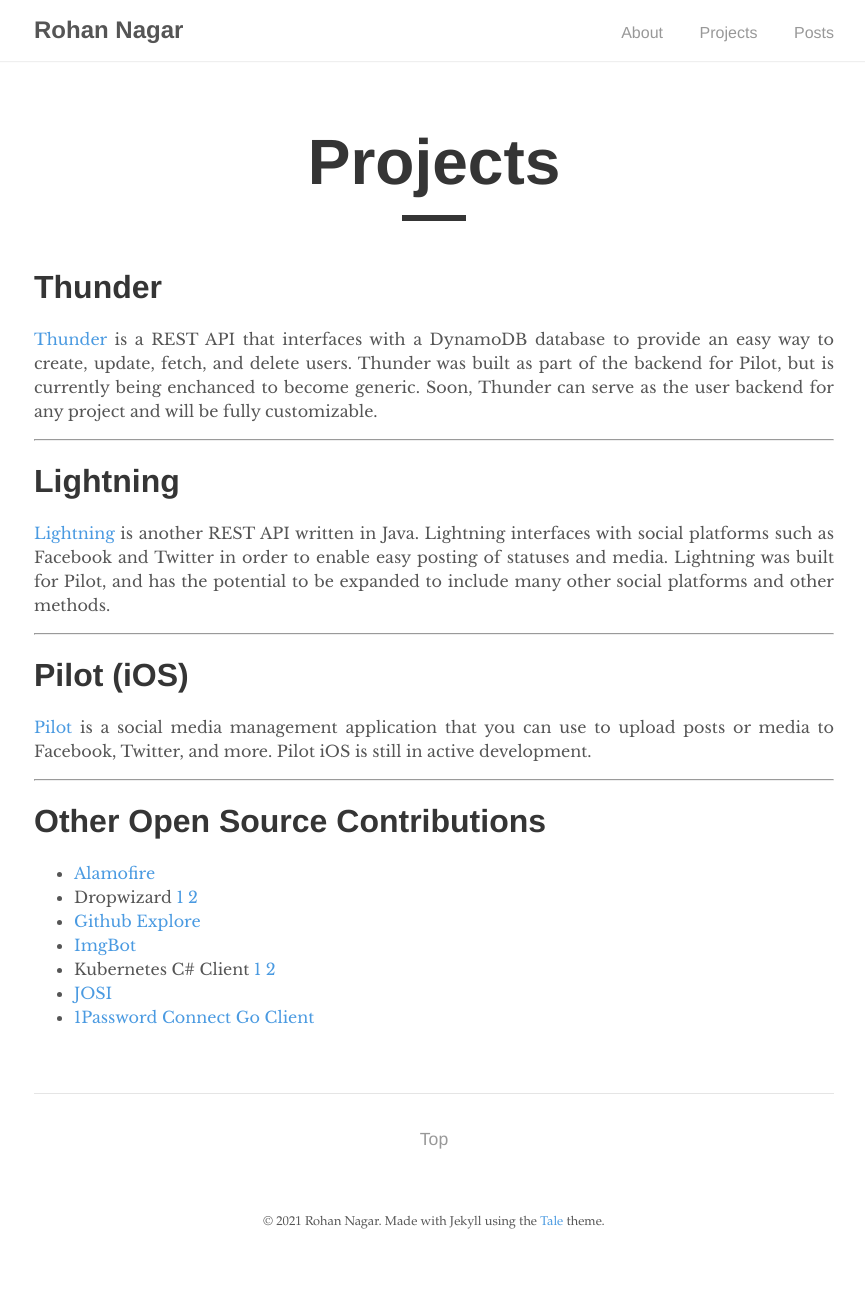
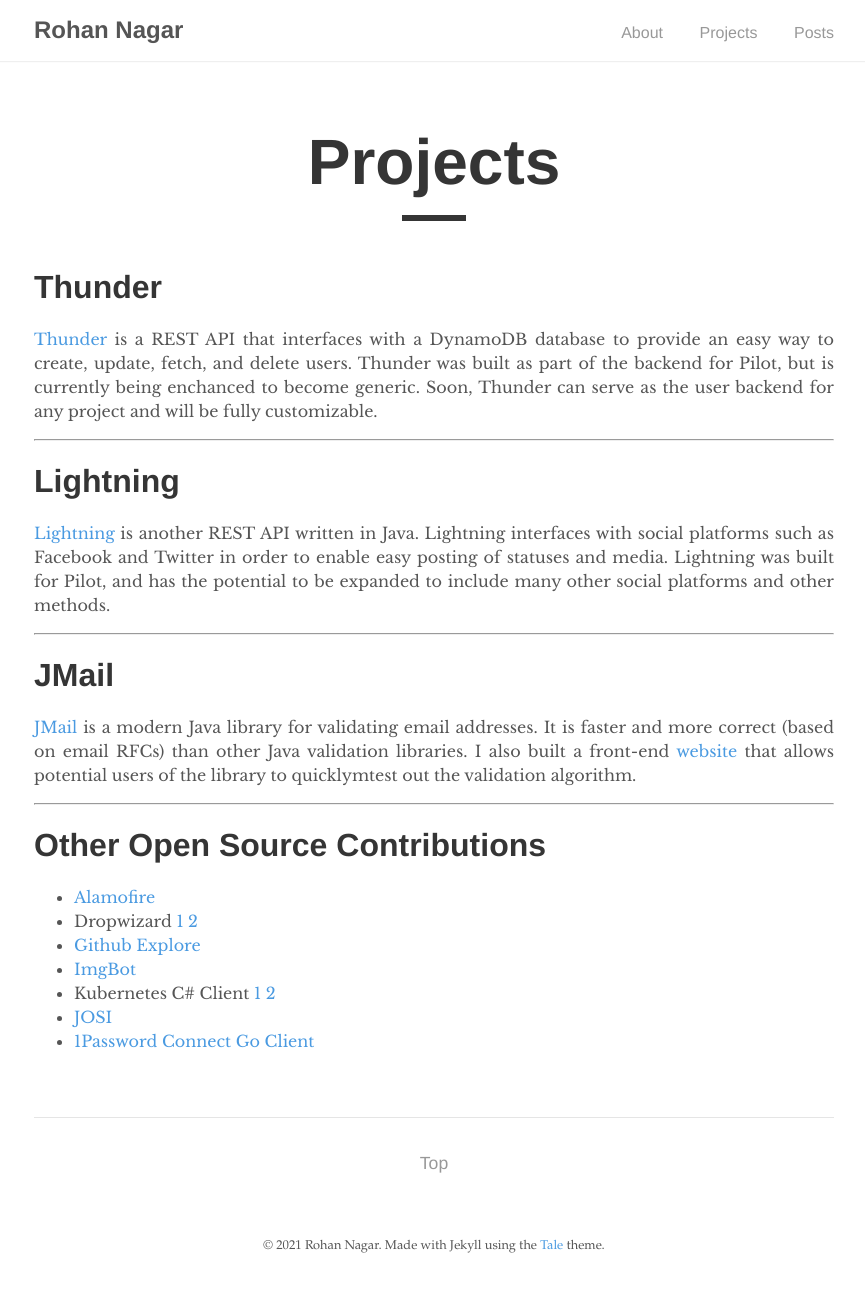
Before and after one commit to RohanNagar/RohanNagar.github.io, a Jekyll site: the page built from pages/projects.md, in a window 1280 px wide. Shown: the whole page, without its empty margins (206-1071 px from the left). Built offline with Jekyll 4.4.1, drawn with Linux system fonts in a browser that asks for light colours; before the commit the page ends 1265 px from its top, so only the background shows below that.

Commit message:
Update projects.md

```diff
--- a/pages/projects.md
+++ b/pages/projects.md
@@ -23,11 +23,11 @@
 
 <hr>
 
-# Pilot (iOS)
+# JMail
 
-[Pilot](https://www.github.com/SanctionCo/pilot-ios) is a social media management application
-that you can use to upload posts or media to Facebook, Twitter, and more.
-Pilot iOS is still in active development.
+[JMail](https://www.github.com/RohanNagar/jmail) is a modern Java library for validating email addresses. It is faster and more
+correct (based on email RFCs) than other Java validation libraries. I also built a front-end [website](https://www.rohannagar.com/jmail)
+that allows potential users of the library to quicklymtest out the validation algorithm.
 
 <hr>
 
```
